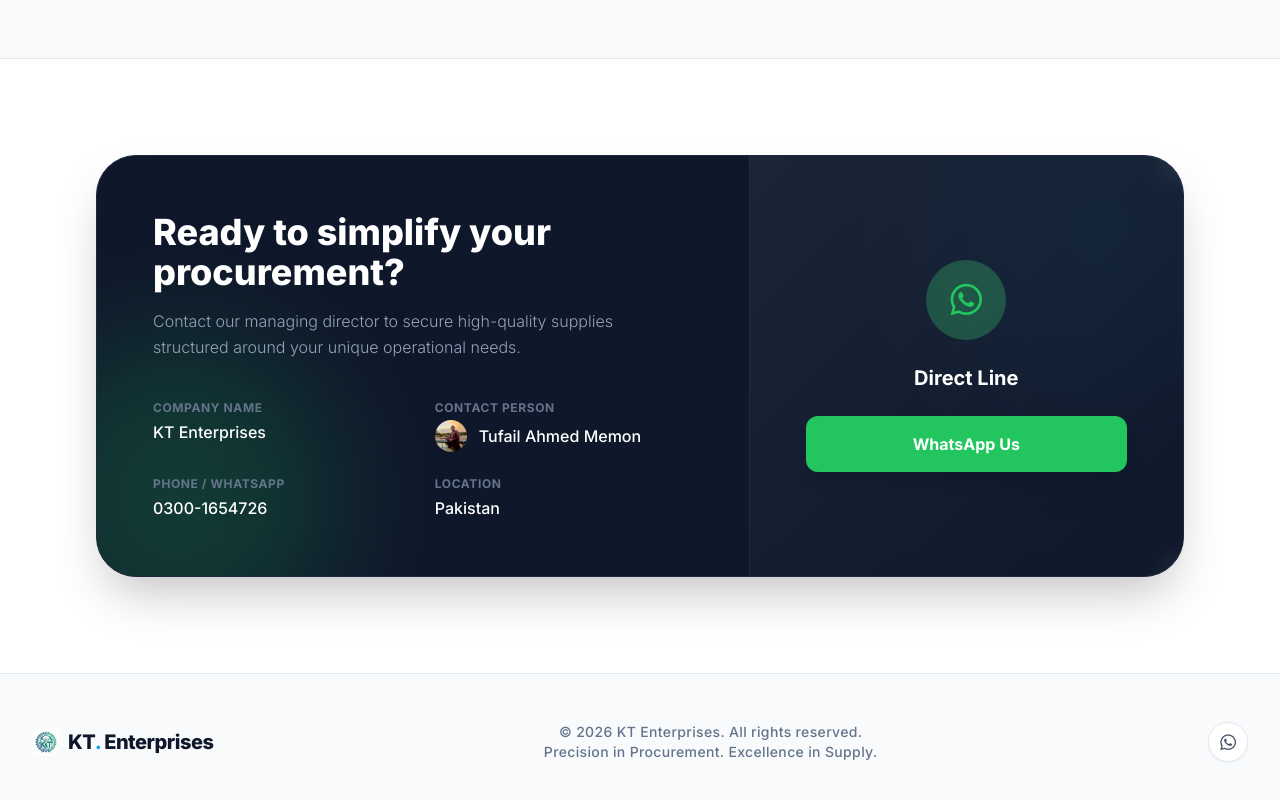
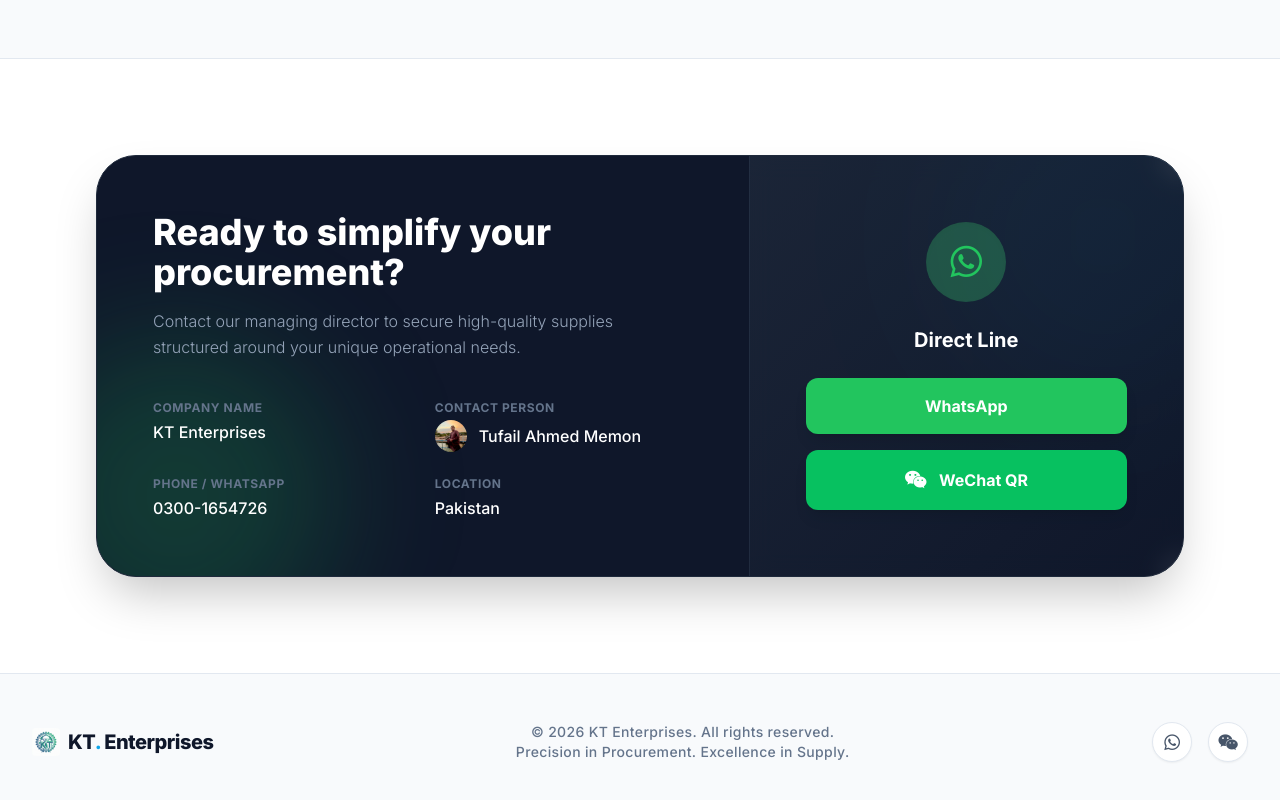
Before and after one commit to tanveerpy/KT-Portfolio, a plain HTML site: page index.html in a window 1280 px wide. Shown: the part 2237-3037 px from the top of the page. Drawn offline with nearby package versions, Linux system fonts and the light colour scheme.

Commit message:
Add WeChat contact QR code

```diff
--- a/index.html
+++ b/index.html
@@ -259,8 +259,11 @@
                             <i class="fa-brands fa-whatsapp text-4xl text-secondary relative z-10"></i>
                         </div>
                         <h5 class="text-xl font-bold text-white mb-6">Direct Line</h5>
-                        <a href="https://wa.me/923001654726" target="_blank" class="w-full px-6 py-4 bg-secondary text-white font-bold rounded-xl shadow-lg hover:bg-green-600 transition-all flex items-center justify-center gap-3 transform hover:-translate-y-1">
-                            WhatsApp Us
+                        <a href="https://wa.me/923001654726" target="_blank" class="w-full px-6 py-4 bg-secondary text-white font-bold rounded-xl shadow-lg hover:bg-green-600 transition-all flex items-center justify-center gap-3 transform hover:-translate-y-1 mb-4">
+                            WhatsApp
+                        </a>
+                        <a href="assets/wechat_qr.jpg" target="_blank" class="w-full px-6 py-4 bg-[#07c160] text-white font-bold rounded-xl shadow-lg hover:bg-[#06ad56] transition-all flex items-center justify-center gap-3 transform hover:-translate-y-1">
+                            <i class="fa-brands fa-weixin text-xl"></i> WeChat QR
                         </a>
                     </div>
                 </div>
@@ -283,6 +286,9 @@
                     <a href="https://wa.me/923001654726" target="_blank" class="w-10 h-10 rounded-full bg-white shadow-sm border border-slate-200 flex items-center justify-center text-slate-600 hover:bg-secondary hover:text-white hover:border-secondary transition-all cursor-pointer">
                         <i class="fa-brands fa-whatsapp text-lg"></i>
                     </a>
+                    <a href="assets/wechat_qr.jpg" target="_blank" class="w-10 h-10 rounded-full bg-white shadow-sm border border-slate-200 flex items-center justify-center text-slate-600 hover:bg-[#07c160] hover:text-white hover:border-[#07c160] transition-all cursor-pointer">
+                        <i class="fa-brands fa-weixin text-lg"></i>
+                    </a>
                 </div>
             </div>
         </div>
```
Also changed, not shown: services.html (+8 -2 lines), assets/wechat_qr.jpg (added).
